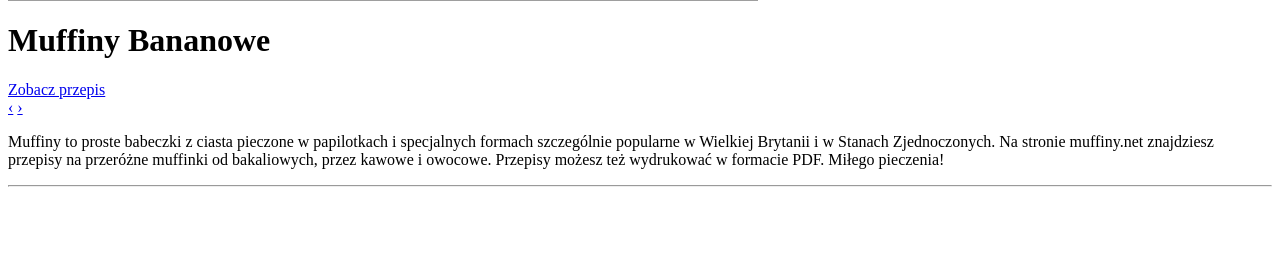
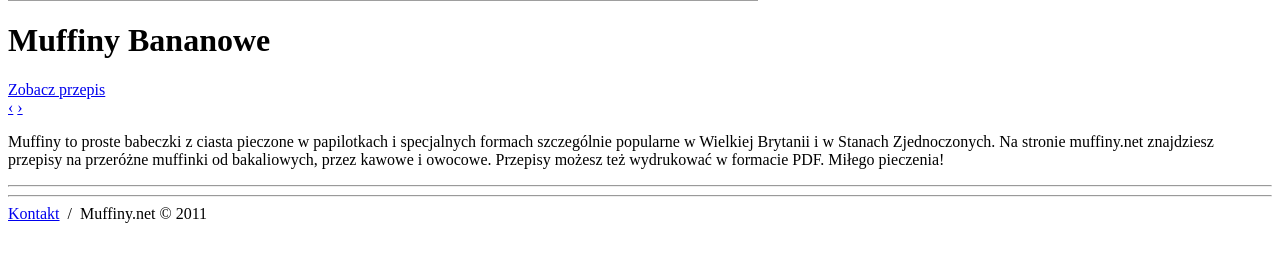
Before and after one commit to mickek/Muffinki, a Django app: page / in a window 1280 px wide. Shown: the part 1253-1524 px from the top of the page. Before the commit the page ends 1440 px from the top, so only its background shows below. Run offline with Django 3.2, Linux system fonts and the light colour scheme; some libraries are stand-ins or nearby versions; grey boxes are pictures that could not be loaded.

Commit message:
more less

```diff
--- a/templates/base.html
+++ b/templates/base.html
@@ -50,5 +50,13 @@
 
 		{% block content %}
 		{% endblock %}
+
+        <div class="container footer">
+            <hr/>
+            <a href="/kontakt/" title="Kontakt">Kontakt</a>
+            &nbsp;/&nbsp;
+             Muffiny.net © 2011
+        </div>
+
     </body>
 </html>
```
Also changed, not shown: static/less/index.less (+6 -1 lines), static/less/main.less (+4 -3 lines).
